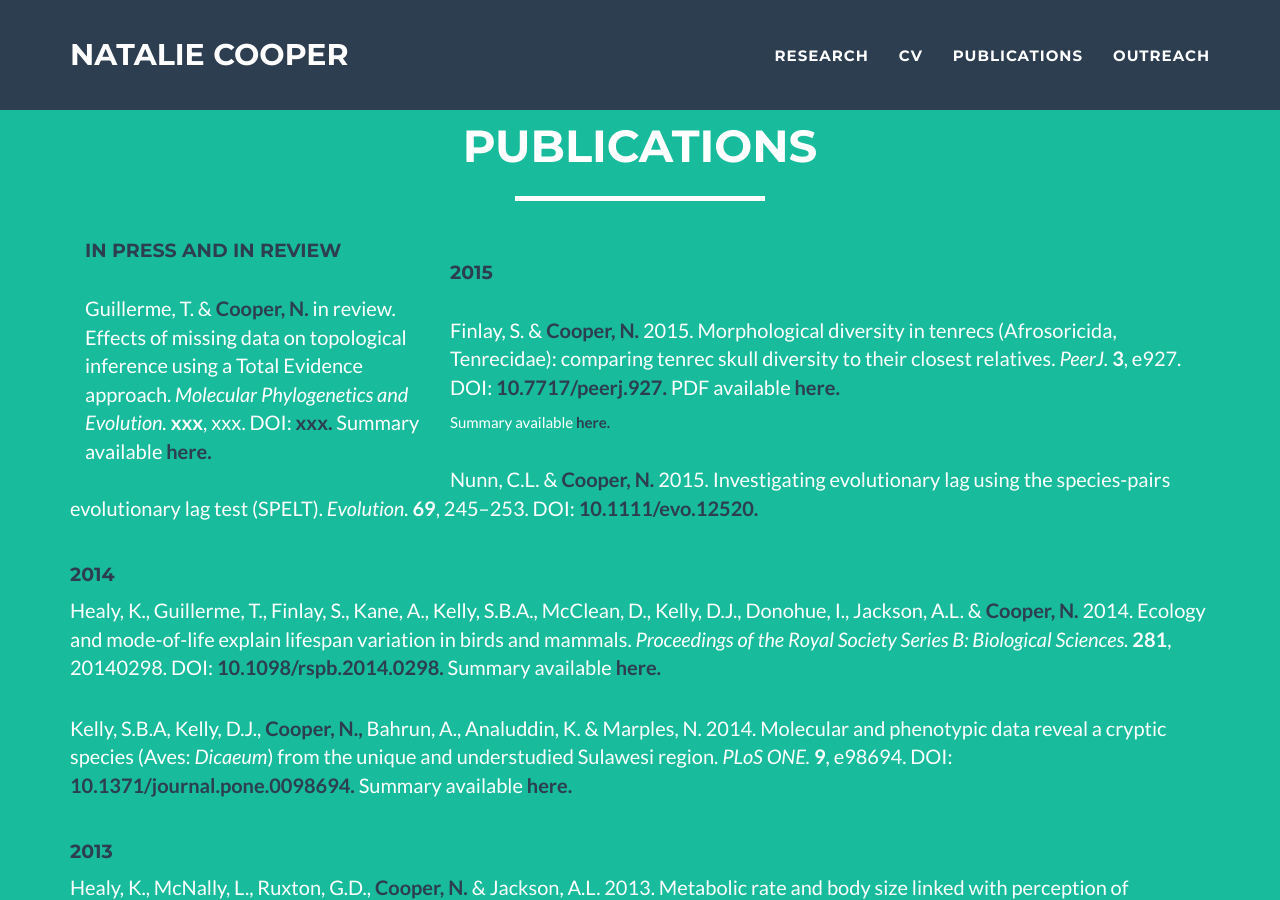
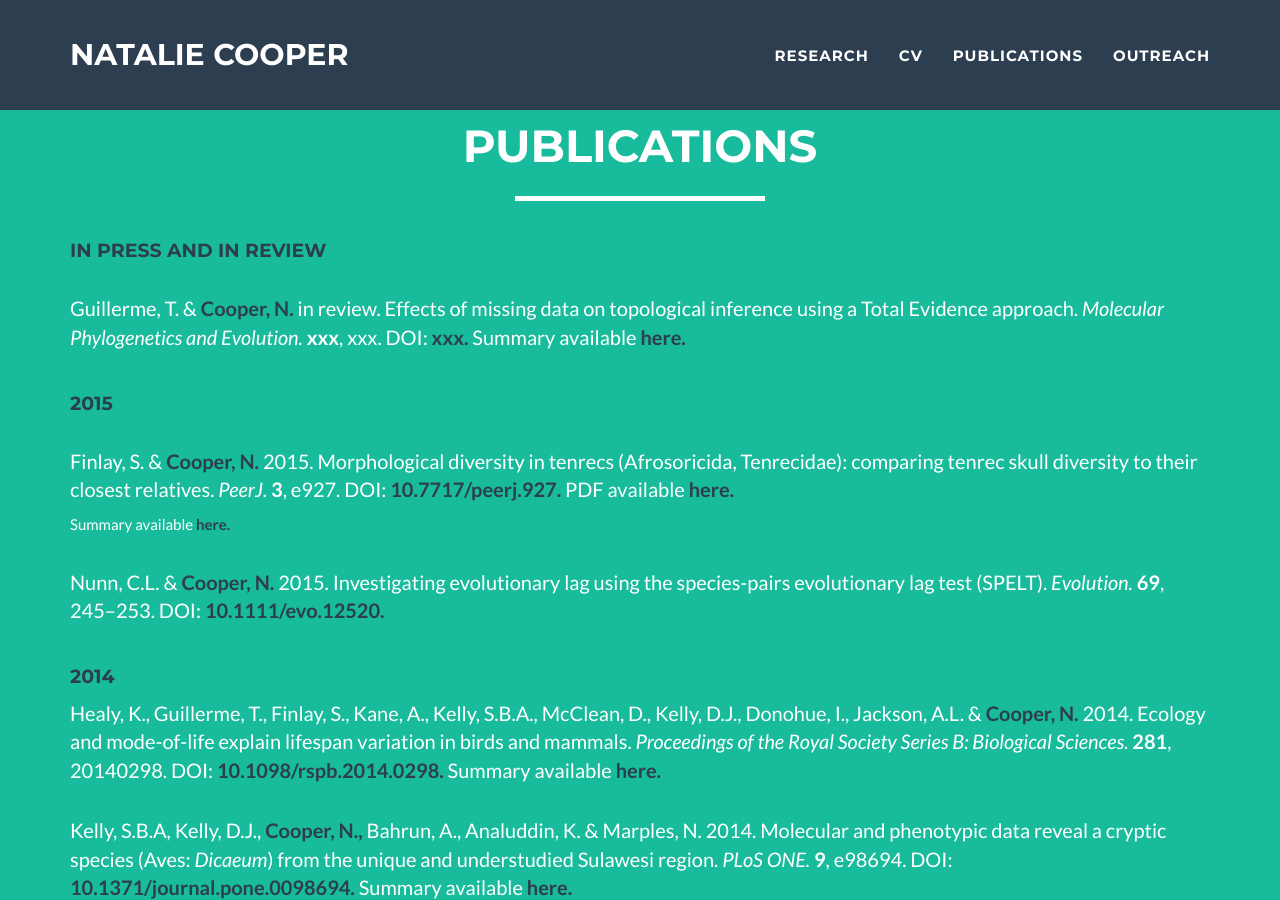
Before and after one commit to nhcooper123/nhcooper123.github.io, a Jekyll site: the page publications.html, which Jekyll copies as it is, in a window 1280 px wide and 900 px high. Built offline with Jekyll 4.4.1, drawn with Linux system fonts in a browser that asks for light colours.

Commit message:
Attempt to fix text width

```diff
--- a/publications.html
+++ b/publications.html
@@ -81,14 +81,12 @@
                     <hr class="star-light">
                 </div>
             </div>
-                <div class="col-lg-4">
                    <!-- <p><h3><strong>PEER-REVIEWED PUBLICATIONS</strong></h3> -->
 
 <h4><font color="2c3e50">In press and in review</font></h4>
 
   &nbsp
   <p>Guillerme, T. &amp; <strong><font color="2c3e50">Cooper, N.</font></strong> in review. Effects of missing data on topological inference using a Total Evidence approach.<em> Molecular Phylogenetics and Evolution. </em><strong>xxx</strong>, xxx. DOI: <a href="http://onlinelibrary.wiley.com/doi/10.1111/evo.12520/abstract"><strong><font color="2c3e50">xxx.</font></strong></a> Summary available <a href=""><strong><font color="2c3e50">here.</font></strong></a></p>
-</div>
 
   &nbsp
 
```
